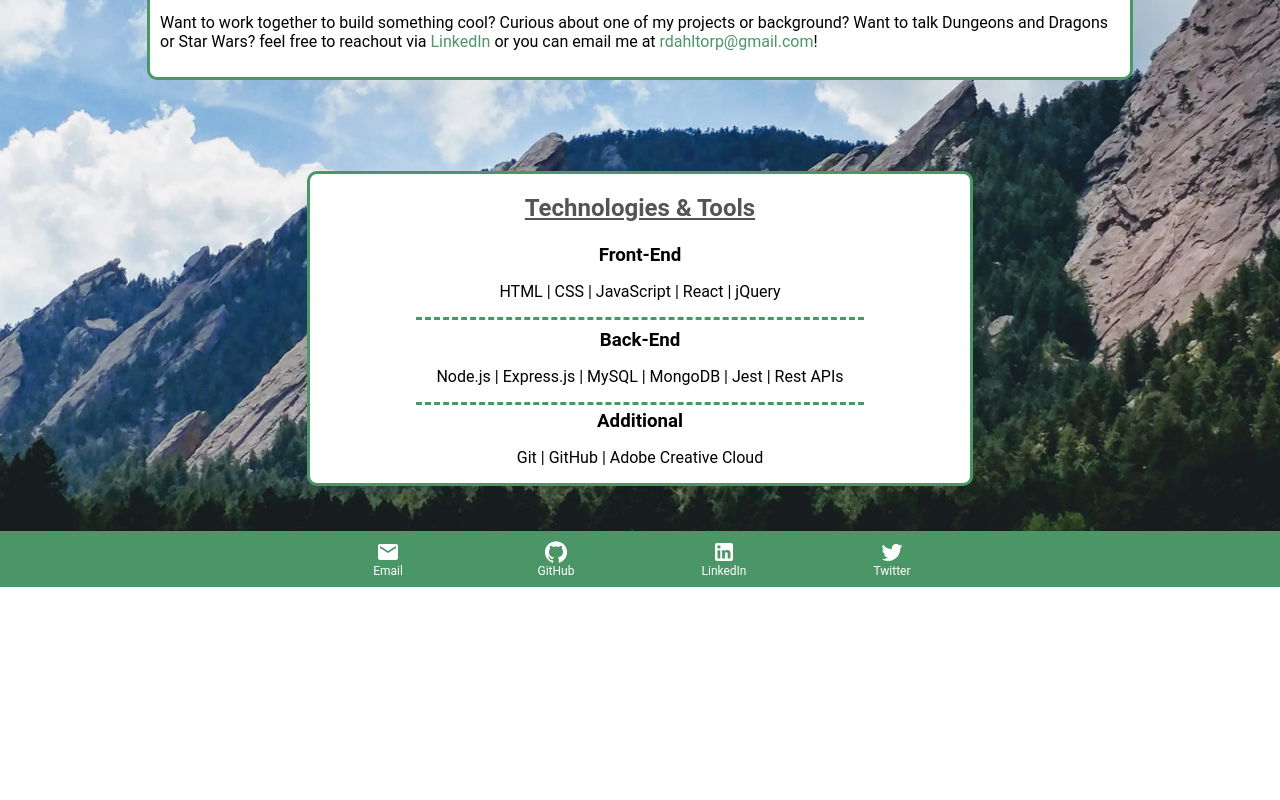
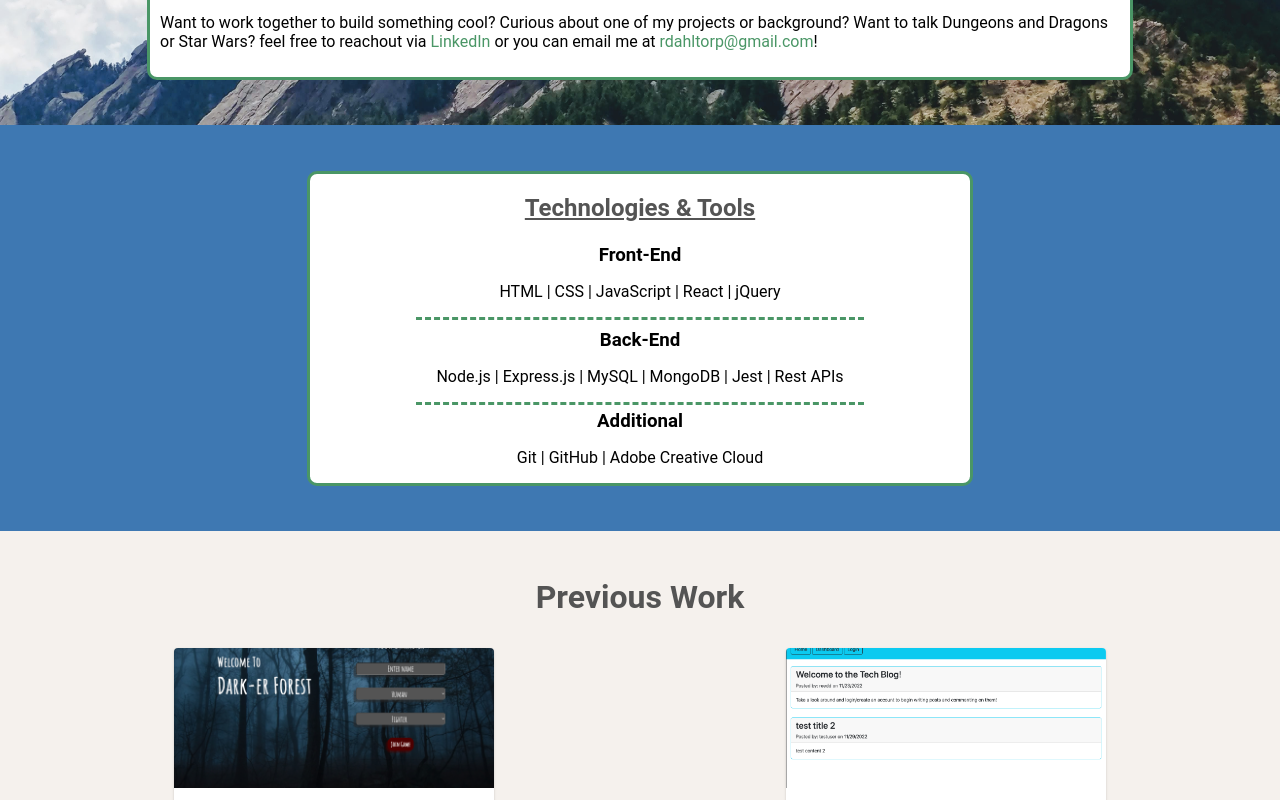
Before and after one commit to rdahltorp/rd-react-portfolio, a React (Create React App) app: page / in a window 1280 px wide. Shown: the part 540-1340 px from the top of the page. Before the commit the page ends 1127 px from the top, so only its background shows below. Built offline with nearby package versions, Linux system fonts and the light colour scheme.

Commit message:
Added all site pages onto one page.

```diff
--- a/src/App.css
+++ b/src/App.css
@@ -62,6 +62,7 @@ button {
     /* height: 100vh; */
 }
 
+/* Backgrounds */
 .withBkgdImg {
     background-image: url(./assets/images/mtnBackground.jpg);
     background-size: cover;
@@ -136,7 +137,7 @@ textarea {
 }
 
 .techs {
-    /* background: #3E78B2; */
+    background: #3E78B2;
 }
 
 .techDesc {
--- a/src/components/PageHandler.js
+++ b/src/components/PageHandler.js
@@ -4,7 +4,8 @@ import About from "./Pages/About";
 import Contact from "./Pages/Contact";
 import Portfolio from "./Pages/Portfolio";
 import Resume from "./Pages/Resume";
-import Footer from "./Footer/footer"
+import Footer from "./Footer/footer";
+import Techs from "./Pages/Techs";
 
 export default function PageHandler() {
 
@@ -41,11 +42,22 @@ export default function PageHandler() {
         handleCloseNavMenu()
     }
 
+    // return (
+    //     <div className="flexWrapper">
+    //         <Navigation currentPage={currentPage} handlePageChange={handlePageChange} handleCloseNavMenu={handleCloseNavMenu} handleOpenNavMenu={handleOpenNavMenu} anchorElNav={anchorElNav} />
+    //         <main>
+    //             {renderPage()}
+    //         </main>
+    //         <Footer />
+    //     </div>
+    // )
     return (
         <div className="flexWrapper">
             <Navigation currentPage={currentPage} handlePageChange={handlePageChange} handleCloseNavMenu={handleCloseNavMenu} handleOpenNavMenu={handleOpenNavMenu} anchorElNav={anchorElNav} />
             <main>
-                {renderPage()}
+                <About />
+                <Techs />
+                <Portfolio />
             </main>
             <Footer />
         </div>
--- a/src/components/Pages/About.js
+++ b/src/components/Pages/About.js
@@ -3,10 +3,8 @@ import profileImage from '../../assets/images/profileImage.jpg'
 
 export default function About() {
     return (
-            <div className="withBkgdImg">
-                <div className="mainContainer ">
+        <div className="mainContainer withBkgdImg">
             <img src={profileImage} alt="Reed" className="profileImg" />
-
             <div className="profileDesc">
                 <h1 className="aboutMeTitle">I'm Reed - It's good to meet you!</h1>
                         {/* <h2 className="aboutMeBoxHeading">Who am I?</h2> */}
@@ -15,23 +13,5 @@ export default function About() {
                 <p>Want to work together to build something cool? Curious about one of my projects or background? Want to talk Dungeons and Dragons or Star Wars? feel free to reachout via <a className="contactLink" href="https://www.linkedin.com/in/reeddahltorp/" target="_blank" rel="noreferrer">LinkedIn</a> or you can email me at <a className="contactLink" href="mailto:rdahltorp+portfolio@gmail.com">rdahltorp@gmail.com</a>!</p>
             </div>
         </div>
-                <div className="mainContainer techs">
-                    <div className="techDesc">
-                        <h2>Technologies & Tools</h2>
-                            <div className="frontEndTech">
-                                <h3>Front-End</h3>
-                                <p>HTML | CSS | JavaScript | React | jQuery</p>
-                            </div>
-                            <div className="backEndTech">
-                                <h3>Back-End</h3>
-                                <p>Node.js | Express.js | MySQL | MongoDB | Jest | Rest APIs</p>
-                            </div>
-                            <div className="otherTech">
-                                <h3>Additional</h3>
-                                <p>Git | GitHub | Adobe Creative Cloud</p>
-                            </div>
-                    </div>
-                </div>
-            </div>
     )
 }
--- /dev/null
+++ b/src/components/Pages/Techs.js
@@ -0,0 +1,23 @@
+import * as React from 'react';
+
+export default function Techs() {
+    return (
+            <div className="mainContainer techs">
+                <div className="techDesc">
+                    <h2>Technologies & Tools</h2>
+                        <div className="frontEndTech">
+                            <h3>Front-End</h3>
+                            <p>HTML | CSS | JavaScript | React | jQuery</p>
+                        </div>
+                        <div className="backEndTech">
+                            <h3>Back-End</h3>
+                            <p>Node.js | Express.js | MySQL | MongoDB | Jest | Rest APIs</p>
+                        </div>
+                        <div className="otherTech">
+                            <h3>Additional</h3>
+                            <p>Git | GitHub | Adobe Creative Cloud</p>
+                        </div>
+                </div>
+            </div>
+    )
+}
```
Also changed, not shown: src/components/Footer/footer.js (+20 -0 lines). Lines whose indentation alone changed are shown as unchanged.
